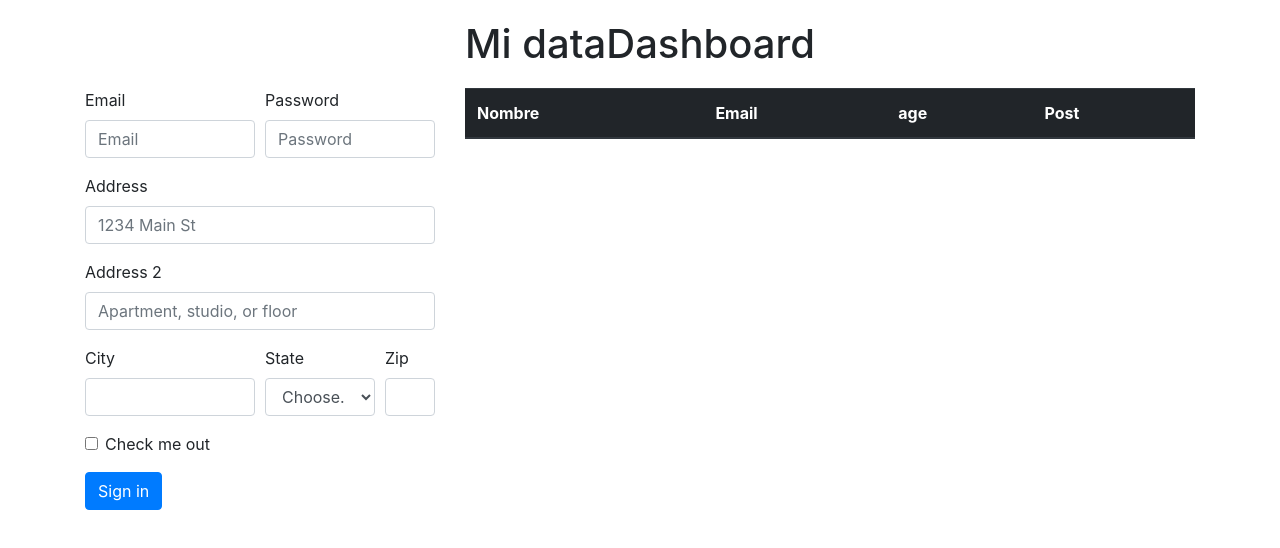
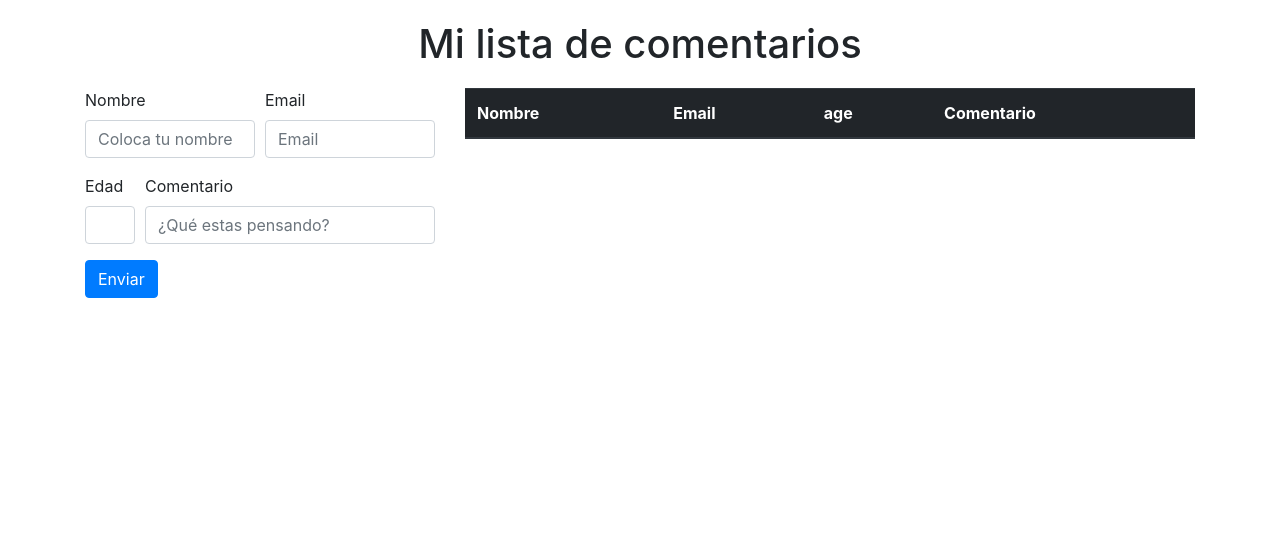
Before and after one commit to trainning-sugar/redSocial, a plain HTML site: page index.html in a window 1280 px wide. Drawn offline with nearby package versions, Linux system fonts and the light colour scheme; no server answers.

Commit message:
agregando form

```diff
--- a/app.js
+++ b/app.js
@@ -1,14 +1,18 @@
 //var rootRef = firebase.database().ref();
 
+// Dom Elements
+const buttonSend = document.getElementById('btnSend');
+
 const rootRef = firebase.database().ref();
+
 rootRef.once("value")
-  .then(snapshot=> {
+  .then(snapshot => {
     const data = snapshot.val();
     const tbody = document.getElementById('tbody-data');
     tbody.innerHTML = '';
 
-    for(let property in data){
-      tbody.innerHTML  += `
+    for (let property in data) {
+      tbody.innerHTML += `
       <tr>
       <th scope="row">${property}</th>
       <td>${data[property].mail}</td>
@@ -18,6 +22,11 @@ rootRef.once("value")
       `
     }
   })
-  .catch(error=>{
+  .catch(error => {
     console.log('error' + error);
   });
+
+
+buttonSend.addEventListener('click', e => {
+  e.preventDefault();
+})
--- a/index.html
+++ b/index.html
@@ -13,55 +13,32 @@
 
 <body>
   <div id="root">
-    <h1 class="text-center" id="title">Mi dataDashboard</h1>
+    <h1 class="text-center" id="title">Mi lista de comentarios</h1>
     <div class="container">
       <div class="row">
         <div class="col-sm-4">
           <form>
             <div class="form-row">
               <div class="form-group col-md-6">
-                <label for="inputEmail4">Email</label>
-                <input type="email" class="form-control" id="inputEmail4" placeholder="Email">
+                <label for="inputName">Nombre</label>
+                <input type="text" class="form-control" id="inputName" placeholder="Coloca tu nombre">
               </div>
               <div class="form-group col-md-6">
-                <label for="inputPassword4">Password</label>
-                <input type="password" class="form-control" id="inputPassword4" placeholder="Password">
+                <label for="inputEmail">Email</label>
+                <input type="email" class="form-control" id="inputEmail" placeholder="Email">
               </div>
             </div>
-            <div class="form-group">
-              <label for="inputAddress">Address</label>
-              <input type="text" class="form-control" id="inputAddress" placeholder="1234 Main St">
+            <div class="form-row">
+              <div class="form-group col-md-2">
+                <label for="inputAge">Edad</label>
+                <input type="text" class="form-control" id="inputAge">
+              </div>
+              <div class="form-group col-md-10">
+                  <label for="inputComment">Comentario</label>
+                  <input type="text" class="form-control" id="inputComment" placeholder="¿Qué estas pensando?">
+                </div>
             </div>
-            <div class="form-group">
-              <label for="inputAddress2">Address 2</label>
-              <input type="text" class="form-control" id="inputAddress2" placeholder="Apartment, studio, or floor">
-            </div>
-            <div class="form-row">
-              <div class="form-group col-md-6">
-                <label for="inputCity">City</label>
-                <input type="text" class="form-control" id="inputCity">
-              </div>
-              <div class="form-group col-md-4">
-                <label for="inputState">State</label>
-                <select id="inputState" class="form-control">
-                  <option selected>Choose...</option>
-                  <option>...</option>
-                </select>
-              </div>
-              <div class="form-group col-md-2">
-                <label for="inputZip">Zip</label>
-                <input type="text" class="form-control" id="inputZip">
-              </div>
-            </div>
-            <div class="form-group">
-              <div class="form-check">
-                <input class="form-check-input" type="checkbox" id="gridCheck">
-                <label class="form-check-label" for="gridCheck">
-                  Check me out
-                </label>
-              </div>
-            </div>
-            <button type="submit" class="btn btn-primary">Sign in</button>
+            <button type="submit" class="btn btn-primary" id="btnSend">Enviar</button>
           </form>
         </div>
         <div class="col-sm-8">
@@ -71,12 +48,10 @@
                 <th scope="col">Nombre</th>
                 <th scope="col">Email</th>
                 <th scope="col">age</th>
-                <th scope="col">Post</th>
+                <th scope="col">Comentario</th>
               </tr>
             </thead>
-            <tbody id="tbody-data">
-
-            </tbody>
+            <tbody id="tbody-data"></tbody>
           </table>
         </div>
       </div>
```
